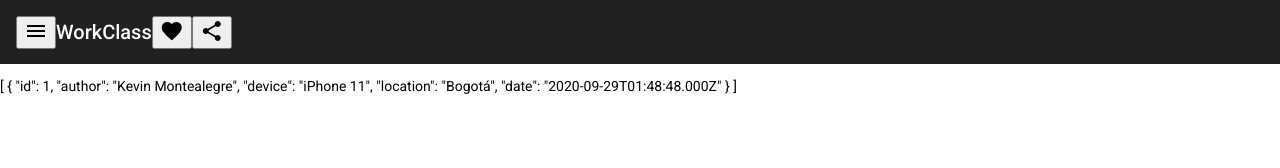
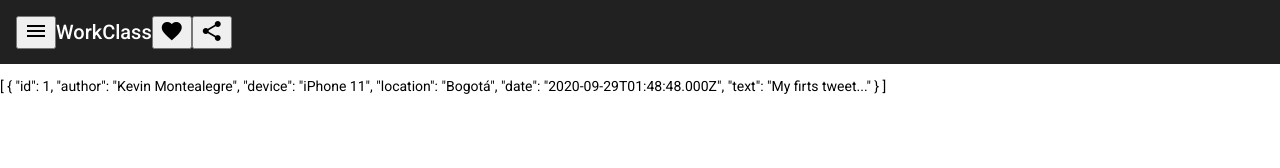
Before and after one commit to Paul9834/WorkClass, an Angular app: page / in a window 1280 px wide. Shown: the top 168 px of the page. Built offline with nearby package versions, Linux system fonts and the light colour scheme.

Commit message:
model data

```diff
--- a/src/app/tweets-list/tweets-list.component.ts
+++ b/src/app/tweets-list/tweets-list.component.ts
@@ -25,6 +25,7 @@ export class TweetsListComponent implements OnInit {
     tweet.device = 'iPhone 11';
     tweet.location = 'Bogotá';
     tweet.date = new Date();
+    tweet.text = 'My firts tweet...';
     this.listaTweets.push(tweet);
   }
 
```
